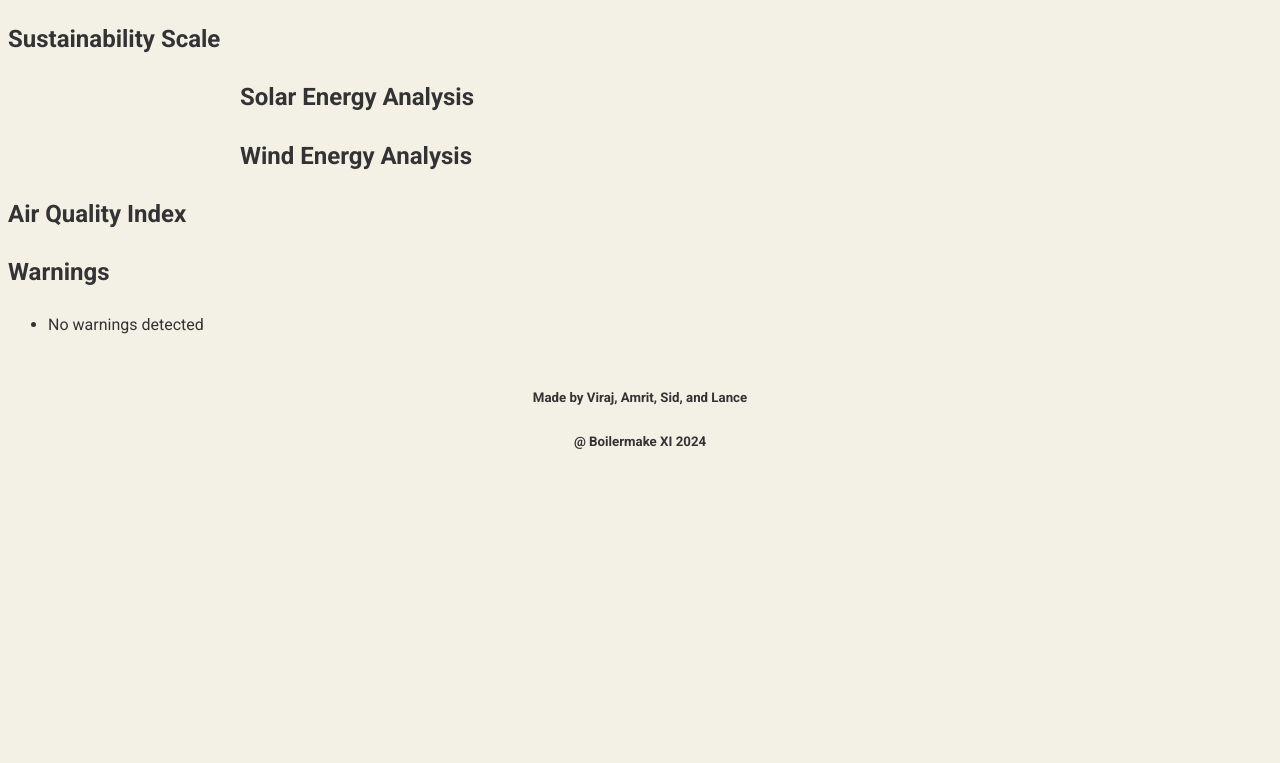
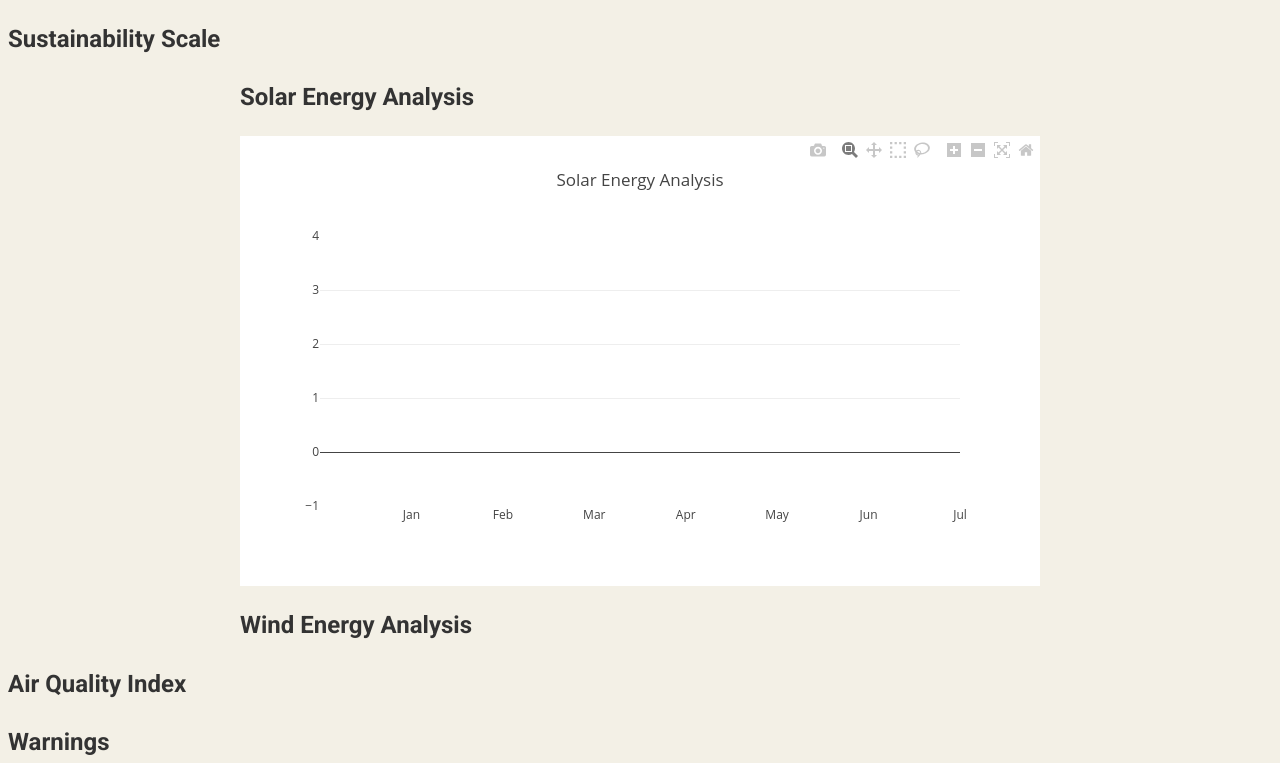
Before and after one commit to ShahViraj11/EcoIntelliSense, a Flask app: template templates/ReportDraft.html in a window 1280 px wide. Shown: the part 781-1544 px from the top of the page. Before the commit the page ends 1230 px from the top, so only its background shows below. Run offline with Flask 3, Linux system fonts and the light colour scheme; the template is opened without the code that fills it, so the values that code supplies are empty; parts of the project's set-up code (start-up, migrations or seed data) failed here and were passed over; some libraries are stand-ins or nearby versions.

Commit message:
Update ReportDraft.html

```diff
--- a/templates/ReportDraft.html
+++ b/templates/ReportDraft.html
@@ -77,7 +77,18 @@
 <!-- Map -->
 <div id="map" style="text-align: center;">
     <h2>Location Map</h2>
-    <!-- Google Maps Embed Here -->
+        <iframe
+        width="450"
+        height="250"
+        frameborder="0"
+        style="border:0"
+        referrerpolicy="no-referrer-when-downgrade"
+        src="https://www.google.com/maps/embed/v1/view?key=AIzaSyDu9WmzWfQnxsqJhWLE8CTMlSYB0VRUrkg
+        &center={{ data['coordinates'][0] }},{{ data['coordinates'][1] }}
+        &zoom=15
+        &maptype=roadmap"
+        allowfullscreen>
+        </iframe>
 </div>
 
 <!-- Sustainability Scale -->
@@ -90,14 +101,62 @@
 <div class="energy-analysis" id="solar-energy-analysis">
     <h2>Solar Energy Analysis</h2>
     <div id="solar-graph"></div>
-    <!-- Solar Graph Script Here -->
+    <script>
+        var solarData = [{ y: {{ data['solar']|tojson }}, type: "bar" }];
+
+        var solarLayout = {
+            title: "Solar Energy Analysis",
+            xaxis: {
+                tickvals: [0,1,2,3,4,5,6,7,8,9,10,11,12],
+                ticktext: ["Jan", "Feb", "Mar", "Apr", "May","Jun","Jul","Aug","Sep","Oct","Nov","Dec"]
+            }
+        };
+
+        Plotly.newPlot("solar-graph", solarData, solarLayout, { displaylogo: false });
+    </script>
 </div>
 
 <!-- Wind Energy Analysis -->
 <div class="energy-analysis" id="wind-energy-analysis">
     <h2>Wind Energy Analysis</h2>
     <div id="wind-graph"></div>
-    <!-- Wind Graph Script Here -->
+    <script>
+        var C = {{ data['wind'] }};
+
+        var xValues = Array.from({length: 12}, (_, i) => i);
+        var intersectionPoint = Math.ceil((1 / C) * Math.log(1 + 1));  // Calculate intersection point
+
+        var y1Values = xValues.map(x => (1 / C) * Math.log(x + 1));  // Avoid log(0)
+        var y2Values = xValues.map(x => (1 / C) * x);
+
+        var windTrace1 = {
+            x: xValues,
+            y: y1Values,
+            type: 'scatter',
+            mode: 'lines',
+            name: 'Wind'
+        };
+
+        var windTrace2 = {
+            x: xValues,
+            y: y2Values,
+            type: 'scatter',
+            mode: 'lines',
+            name: 'Non-Renewable Energy'
+        };
+
+        var windLayout = {
+            title: 'Wind Energy Analysis',
+            xaxis: {
+                tickvals: xValues,
+                ticktext: xValues.map(val => (val + intersectionPoint) % 12 + 1) // Adjust ticks based on intersection point
+            }
+        };
+
+        var windData = [windTrace1, windTrace2];
+
+        Plotly.newPlot('wind-graph', windData, windLayout, {displaylogo: false});
+    </script>
 </div>
 
 <!-- Air Quality Index -->
```
